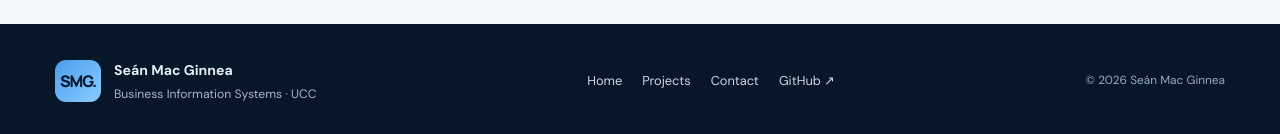
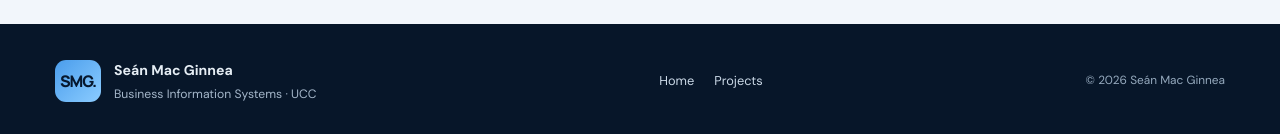
Before and after one commit to SMG2006-HTML/Se-ns-CV, a plain HTML site: page contact.html in a window 1280 px wide. Shown: the part 1188-1322 px from the top of the page. Drawn offline with Linux system fonts and the light colour scheme.

Commit message:
Update contact.html

```diff
--- a/contact.html
+++ b/contact.html
@@ -66,6 +66,6 @@
       </div>
     </section>
   </main>
-  <footer class="site-footer"><div class="wrap footer-layout"><div class="footer-identity"><span class="footer-monogram">SMG.</span><div><strong>Seán Mac Ginnea</strong><p>Business Information Systems · UCC</p></div></div><nav class="footer-nav" aria-label="Footer navigation"><a href="index.html">Home</a><a href="projects.html">Projects</a><a href="contact.html">Contact</a><a href="https://github.com/SMG2006-HTML" target="_blank" rel="noopener noreferrer">GitHub ↗</a></nav><span class="copyright">© <span data-year>2026</span> Seán Mac Ginnea</span></div></footer>
+  <footer class="site-footer"><div class="wrap footer-layout"><div class="footer-identity"><span class="footer-monogram">SMG.</span><div><strong>Seán Mac Ginnea</strong><p>Business Information Systems · UCC</p></div></div><nav class="footer-nav" aria-label="Footer navigation"><a href="index.html">Home</a><a href="projects.html">Projects</a></nav><span class="copyright">© <span data-year>2026</span> Seán Mac Ginnea</span></div></footer>
 </body>
 </html>
```
